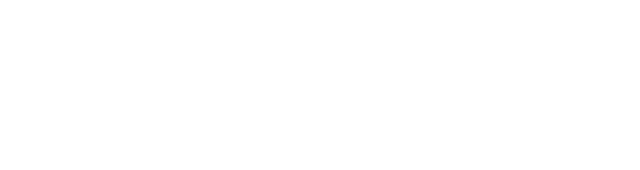
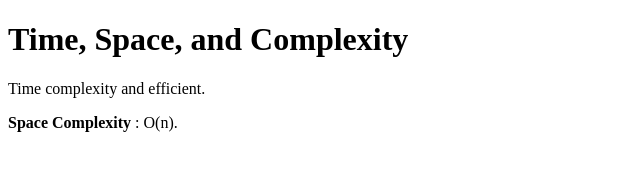
Before and after one commit to acciojob/time-and-space-complexity-Adnanahmad27, a website: page main.html in a window 1280 px wide. Shown: the whole page, without its empty margins (0-640 px from the left). Drawn offline with Linux system fonts and the light colour scheme.

Commit message:
created a submission

```diff
--- a/main.html
+++ b/main.html
@@ -8,6 +8,9 @@
 
 <body>
 	<!-- the entire body must be written by student -->
+	<h1>Time, Space, and Complexity</h1>
+	<p>Time complexity and efficient.</p>
+	<p><b>Space Complexity</b> : O(n).</p>
     <script type="text/javascript" src="./script.js">
 </script>
 
```
